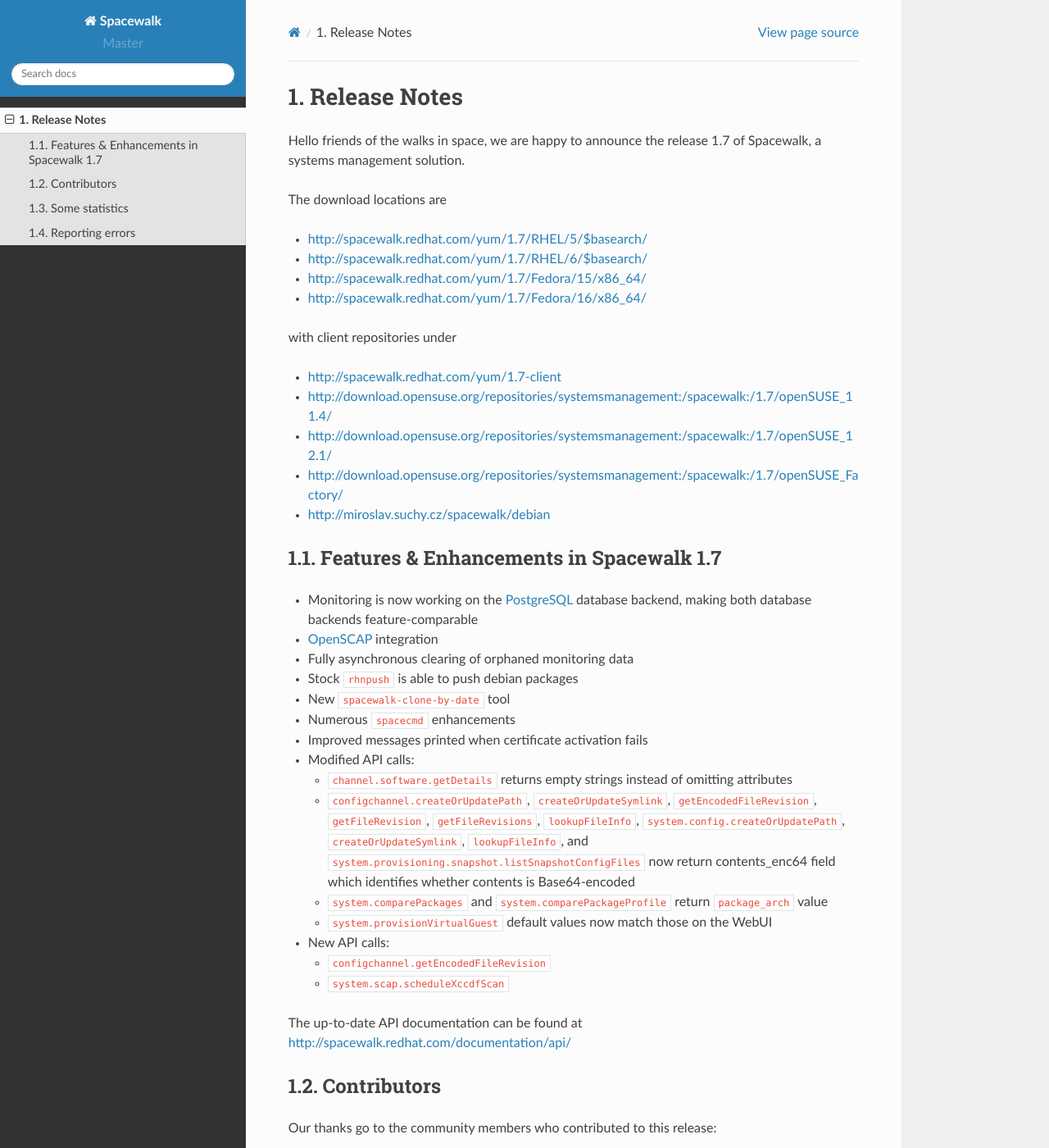
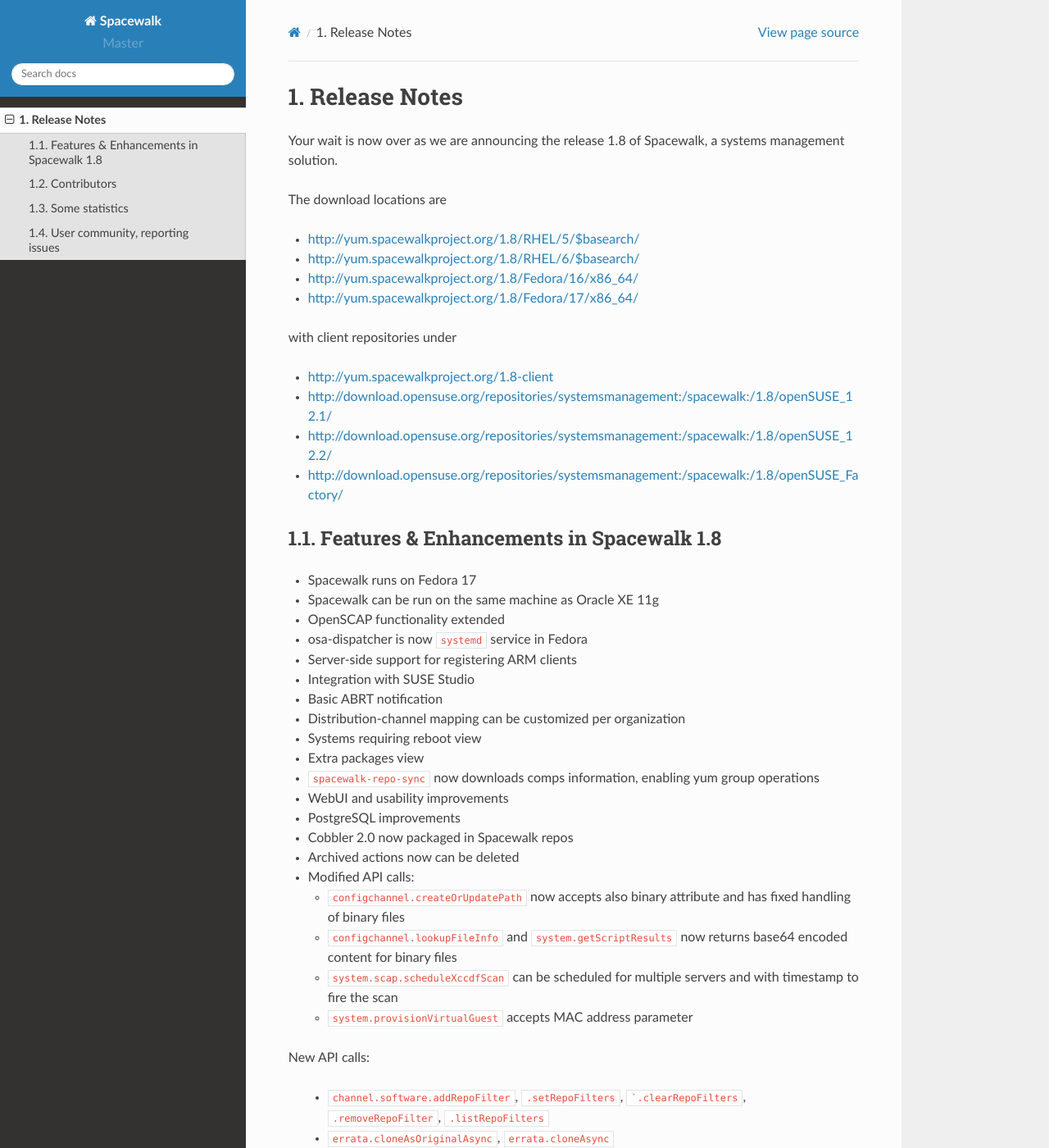
Before and after one commit to spacewalkproject/spacewalk-docs, a Sphinx documentation site: the page built from docs/source/release_notes/index.rst, in a window 1280 px wide and 1400 px high. Shown: the whole window at 82% size. Built offline with Sphinx 7.4.7 and the Read the Docs theme 2.0.0, drawn with Linux system fonts in a browser that asks for light colours; some of the changed text lies outside the part shown.

Commit message:
Updating to 1.8
Signed-off-by: Avi Miller <avi.miller@oracle.com>

````diff
--- a/docs/source/release_notes/index.rst
+++ b/docs/source/release_notes/index.rst
@@ -1,46 +1,62 @@
 Release Notes
 =============
 
-Hello friends of the walks in space, we are happy to announce the release 1.7 of Spacewalk, a systems management solution.
+Your wait is now over as we are announcing the release 1.8 of Spacewalk, a systems management solution.
 
 The download locations are
 
-* http://spacewalk.redhat.com/yum/1.7/RHEL/5/$basearch/
-* http://spacewalk.redhat.com/yum/1.7/RHEL/6/$basearch/
-* http://spacewalk.redhat.com/yum/1.7/Fedora/15/x86_64/
-* http://spacewalk.redhat.com/yum/1.7/Fedora/16/x86_64/
+* http://yum.spacewalkproject.org/1.8/RHEL/5/$basearch/
+* http://yum.spacewalkproject.org/1.8/RHEL/6/$basearch/
+* http://yum.spacewalkproject.org/1.8/Fedora/16/x86_64/
+* http://yum.spacewalkproject.org/1.8/Fedora/17/x86_64/
 
 with client repositories under
 
-* http://spacewalk.redhat.com/yum/1.7-client
-* http://download.opensuse.org/repositories/systemsmanagement:/spacewalk:/1.7/openSUSE_11.4/
-* http://download.opensuse.org/repositories/systemsmanagement:/spacewalk:/1.7/openSUSE_12.1/
-* http://download.opensuse.org/repositories/systemsmanagement:/spacewalk:/1.7/openSUSE_Factory/
-* http://miroslav.suchy.cz/spacewalk/debian
+* http://yum.spacewalkproject.org/1.8-client
+* http://download.opensuse.org/repositories/systemsmanagement:/spacewalk:/1.8/openSUSE_12.1/
+* http://download.opensuse.org/repositories/systemsmanagement:/spacewalk:/1.8/openSUSE_12.2/
+* http://download.opensuse.org/repositories/systemsmanagement:/spacewalk:/1.8/openSUSE_Factory/
 
-Features & Enhancements in Spacewalk 1.7
+Features & Enhancements in Spacewalk 1.8
 ----------------------------------------
 
-* Monitoring is now working on the `PostgreSQL <https://fedorahosted.org/spacewalk/wiki/PostgreSQL>`_ database backend, making both database backends feature-comparable
-* `OpenSCAP <https://fedorahosted.org/spacewalk/wiki/Scap>`_ integration
-* Fully asynchronous clearing of orphaned monitoring data
-* Stock ``rhnpush`` is able to push debian packages
-* New ``spacewalk-clone-by-date`` tool
-* Numerous ``spacecmd`` enhancements
-* Improved messages printed when certificate activation fails
+* Spacewalk runs on Fedora 17
+* Spacewalk can be run on the same machine as Oracle XE 11g
+* OpenSCAP functionality extended
+* osa-dispatcher is now ``systemd`` service in Fedora
+* Server-side support for registering ARM clients
+* Integration with SUSE Studio
+* Basic ABRT notification
+* Distribution-channel mapping can be customized per organization
+* Systems requiring reboot view
+* Extra packages view
+* ``spacewalk-repo-sync`` now downloads comps information, enabling yum group operations
+* WebUI and usability improvements
+* PostgreSQL improvements
+* Cobbler 2.0 now packaged in Spacewalk repos
+* Archived actions now can be deleted
 * Modified API calls:
 
-  * ``channel.software.getDetails`` returns empty strings instead of omitting attributes
-  * ``configchannel.createOrUpdatePath``, ``createOrUpdateSymlink``, ``getEncodedFileRevision``, ``getFileRevision``, ``getFileRevisions``, ``lookupFileInfo``, ``system.config.createOrUpdatePath``, ``createOrUpdateSymlink``, ``lookupFileInfo``, and ``system.provisioning.snapshot.listSnapshotConfigFiles`` now return contents_enc64 field which identifies whether contents is Base64-encoded
-  * ``system.comparePackages`` and ``system.comparePackageProfile`` return ``package_arch`` value
-  * ``system.provisionVirtualGuest`` default values now match those on the WebUI
+  * ``configchannel.createOrUpdatePath`` now accepts also binary attribute and has fixed handling of binary files
+  * ``configchannel.lookupFileInfo`` and ``system.getScriptResults`` now returns base64 encoded content for binary files
+  * ``system.scap.scheduleXccdfScan`` can be scheduled for multiple servers and with timestamp to fire the scan
+  * ``system.provisionVirtualGuest`` accepts MAC address parameter
 
-* New API calls:
+New API calls:
 
-  * ``configchannel.getEncodedFileRevision``
-  * ``system.scap.scheduleXccdfScan``
+  * ``channel.software.addRepoFilter``, ``.setRepoFilters``, ```.clearRepoFilters``, ``.removeRepoFilter``, ``.listRepoFilters``
+  * ``errata.cloneAsOriginalAsync``, ``errata.cloneAsync``
+  * ``kickstart.profile.getCfgPreservation``, ``kickstart.profile.setCfgPreservation``
+  * ``schedule.deleteActions``
+  * ``system.scap.listXccdfScans``, ``system.scap.getXccdfScanDetails``, ``system.scap.getXccdfScanRuleResults``
+  * ``system.listSystemsWithExtraPackages``, ``system.listExtraPackages``, ``system.listActiveSystemsDetails``
+  * ``distchannel.listMapsForOrg``, ``distchannel.setMapForOrg``
 
-The up-to-date API documentation can be found at http://spacewalk.redhat.com/documentation/api/
+* We parted with API call:
+
+  * ``distchannel.setDefaultMap``
+
+The up-to-date API documentation can be found at http://www.spacewalkproject.org/documentation/api/
 
 Contributors
 ------------
@@ -48,33 +64,39 @@ Contributors
 Our thanks go to the community members who contributed to this release:
 
 * Aron Parsons
-* Jiří Mikulka
+* Duncan Mac-Vicar
+* Gael Chamoulaud
 * Joerg Steffens
+* Johannes Renner
+* Jonathan Hoser
 * Joshua Roys
 * Michael Calmer
+* Nigel Jones
+* Paresh Mutha
 * Pierre Casenove
-* Simon Lukasik
-* Speagle, Andy
+* Richard Marko
+* Stefan Meyer
 * Steven Hardy
+* Tasos Papaioannou
+* Uwe Gansert
+* William van de Velde
 
 https://fedorahosted.org/spacewalk/wiki/ContributorList
-
-You can view the history of Spacewalk from its start to 1.7 at
-
-http://www.youtube.com/watch?v=jsx6cGmBtzg
 
 Some statistics
 ---------------
 
-In Spacewalk 1.7, we've seen
+In Spacewalk 1.8, we've seen
 
-* 49 bugs fixed
-* 1246 changesets committed
-* 1581 commits done
+* 258 bugs fixed
+* 1799 changesets committed
+* 2506 commits done
 
-Reporting errors
-----------------
+User community, reporting issues
+--------------------------------
 
 To reach the user community with questions and ideas, please use the `spacewalk-list <https://www.redhat.com/mailman/listinfo/spacewalk-list>`_ mailing list . On this list, you can of course also discuss issues you might find when installing or using Spacewalk, but please do not be surprised if we ask you to file a bug at `<https://bugzilla.redhat.com/enter_bug.cgi?product=Spacewalk>`_ with more details or full logs.
 
 Thank you for using Spacewalk.
+
+Happy birthday, Mirek, Michael, and Stephen.
````
